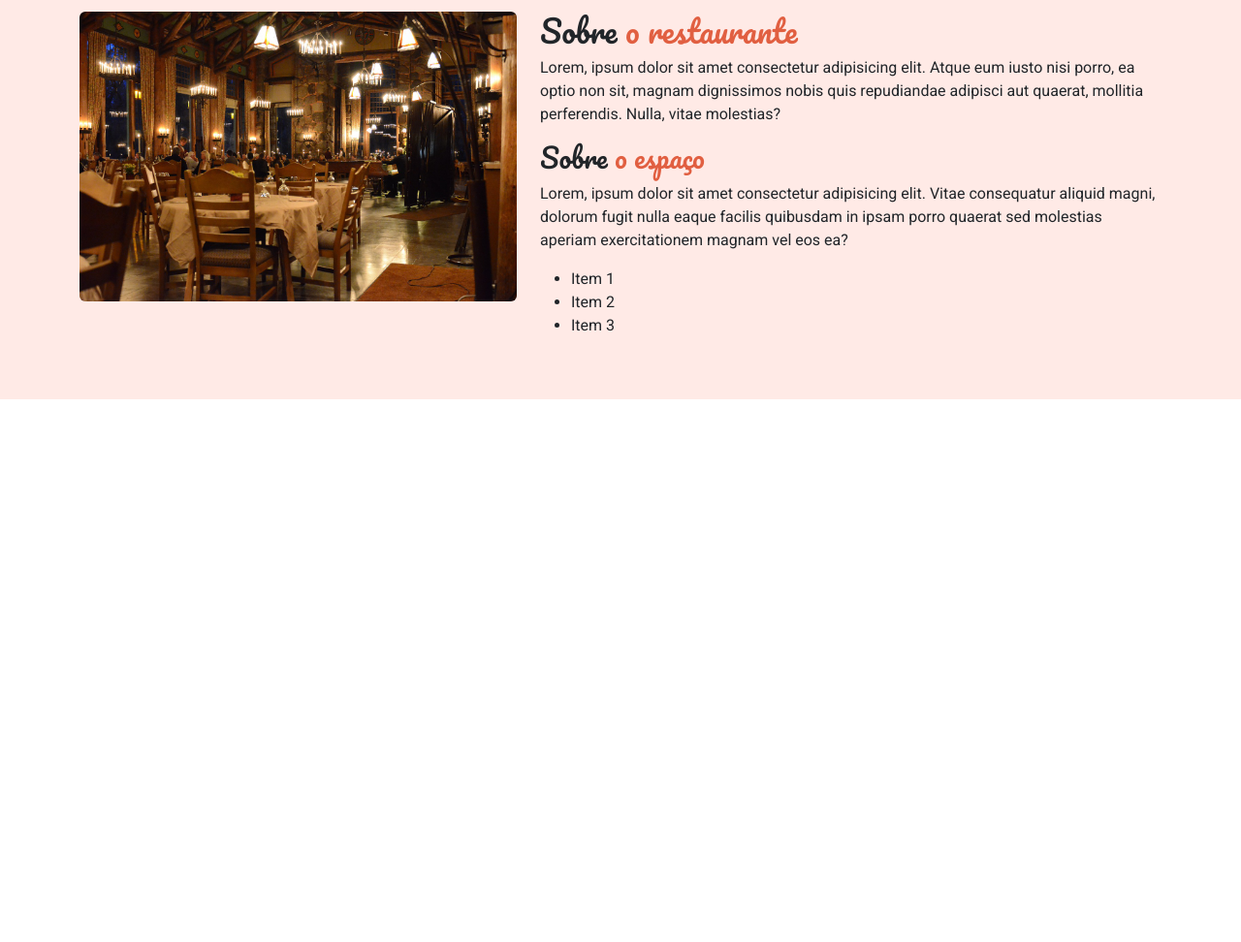
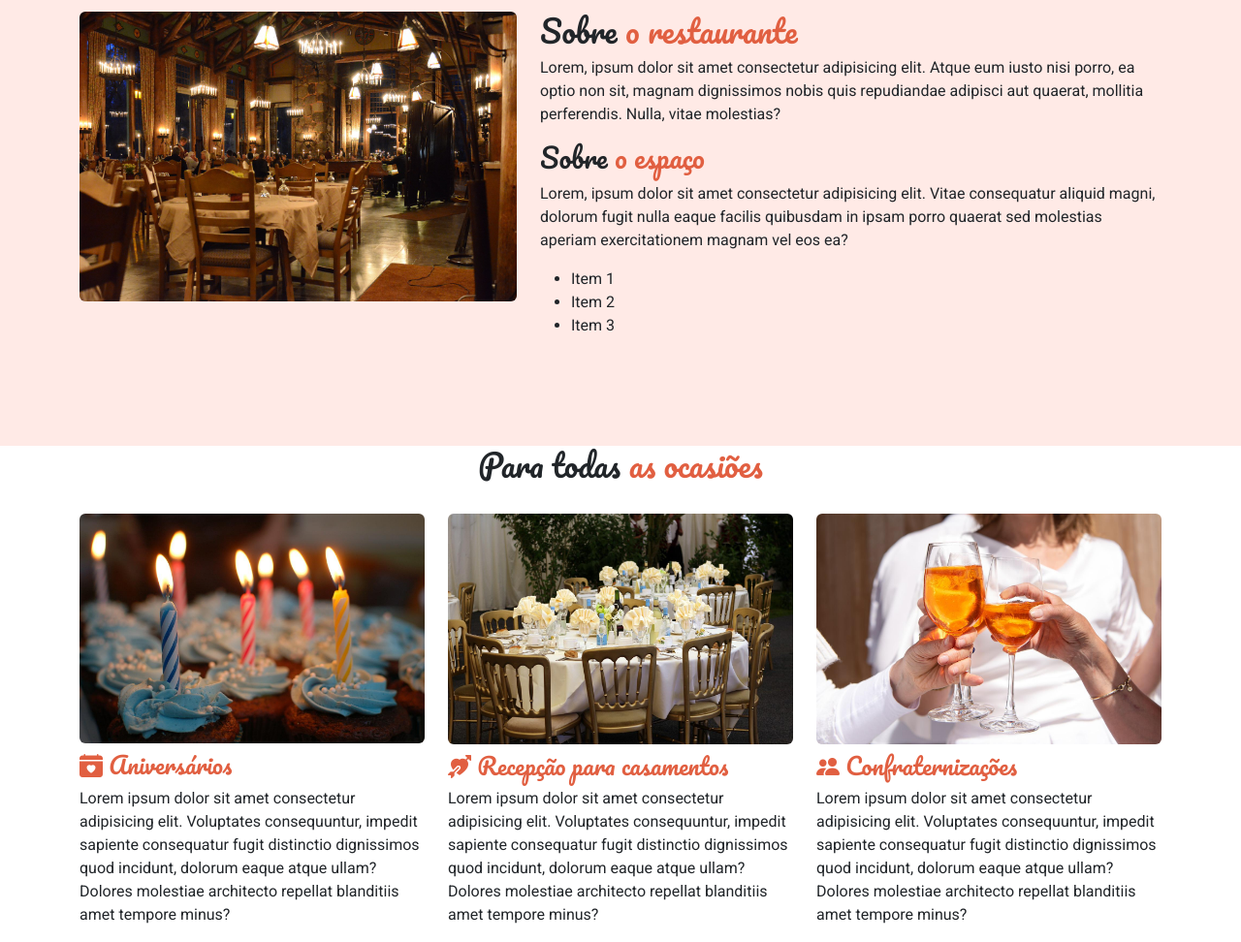
Before and after one commit to LimaAlysson/projeto_site_restaurante, a plain HTML site: page index.html in a window 1280 px wide. Shown: the part 884-1856 px from the top of the page at 97% size. Before the commit the page ends 1296 px from the top, so only its background shows below. Drawn offline with nearby package versions, Linux system fonts and the light colour scheme.

Commit message:
feature/adicionando a seção eventos

```diff
--- a/index.html
+++ b/index.html
@@ -50,7 +50,7 @@
     </header>
 
     <div data-bs-spy="scroll" data-bs-target="cabecalho">
-        <section id="sobre">
+        <section id="sobre" class="pb-5">
             <div id="carousel" class="carousel slide" data-bs-ride="carousel">
                 <div class="carousel-inner">
                     <div class="carousel-item active" data-bs-interval="3000">
@@ -105,7 +105,34 @@
             </div>
         </section>
         <section id="eventos">
-
+            <div class="container">
+                <div class="row">
+                    <h2 class="section-title text-center">Para todas <span>as ocasiões</span></h2>
+                </div>
+                <div class="row mt-4">
+                    <div class="col-md-4">
+                        <img src="./static/images/eventos/aniversario.jpg" alt="" class="d-block w-100 rounded mb-2">
+                        <h3 class="section-title fs-4">
+                            <i class="bi bi-calendar-heart-fill"></i>
+                            Aniversários</h3>
+                        <p>Lorem ipsum dolor sit amet consectetur adipisicing elit. Voluptates consequuntur, impedit sapiente consequatur fugit distinctio dignissimos quod incidunt, dolorum eaque atque ullam? Dolores molestiae architecto repellat blanditiis amet tempore minus?</p>
+                    </div>
+                    <div class="col-md-4">
+                        <img src="./static/images/eventos/casamento.jpg" alt="" class="d-block w-100 rounded mb-2">
+                        <h3 class="section-title fs-4">
+                            <i class="bi bi-arrow-through-heart-fill"></i>
+                            Recepção para casamentos</h3>
+                        <p>Lorem ipsum dolor sit amet consectetur adipisicing elit. Voluptates consequuntur, impedit sapiente consequatur fugit distinctio dignissimos quod incidunt, dolorum eaque atque ullam? Dolores molestiae architecto repellat blanditiis amet tempore minus?</p>
+                    </div>
+                    <div class="col-md-4">
+                        <img src="./static/images/eventos/confraternizacoes.jpg" alt="" class="d-block w-100 rounded mb-2">
+                        <h3 class="section-title fs-4">
+                            <i class="bi bi-people-fill"></i>
+                            Confraternizações</h3>
+                        <p>Lorem ipsum dolor sit amet consectetur adipisicing elit. Voluptates consequuntur, impedit sapiente consequatur fugit distinctio dignissimos quod incidunt, dolorum eaque atque ullam? Dolores molestiae architecto repellat blanditiis amet tempore minus?</p>
+                    </div>
+                </div>
+            </div>
         </section>
     </div>
 
--- a/main.css
+++ b/main.css
@@ -56,3 +56,7 @@ body {
 #sobre {
     background-color: #ffeae6;
 }
+
+#eventos h3.section-title {
+    color: #e15f41;
+}
```
